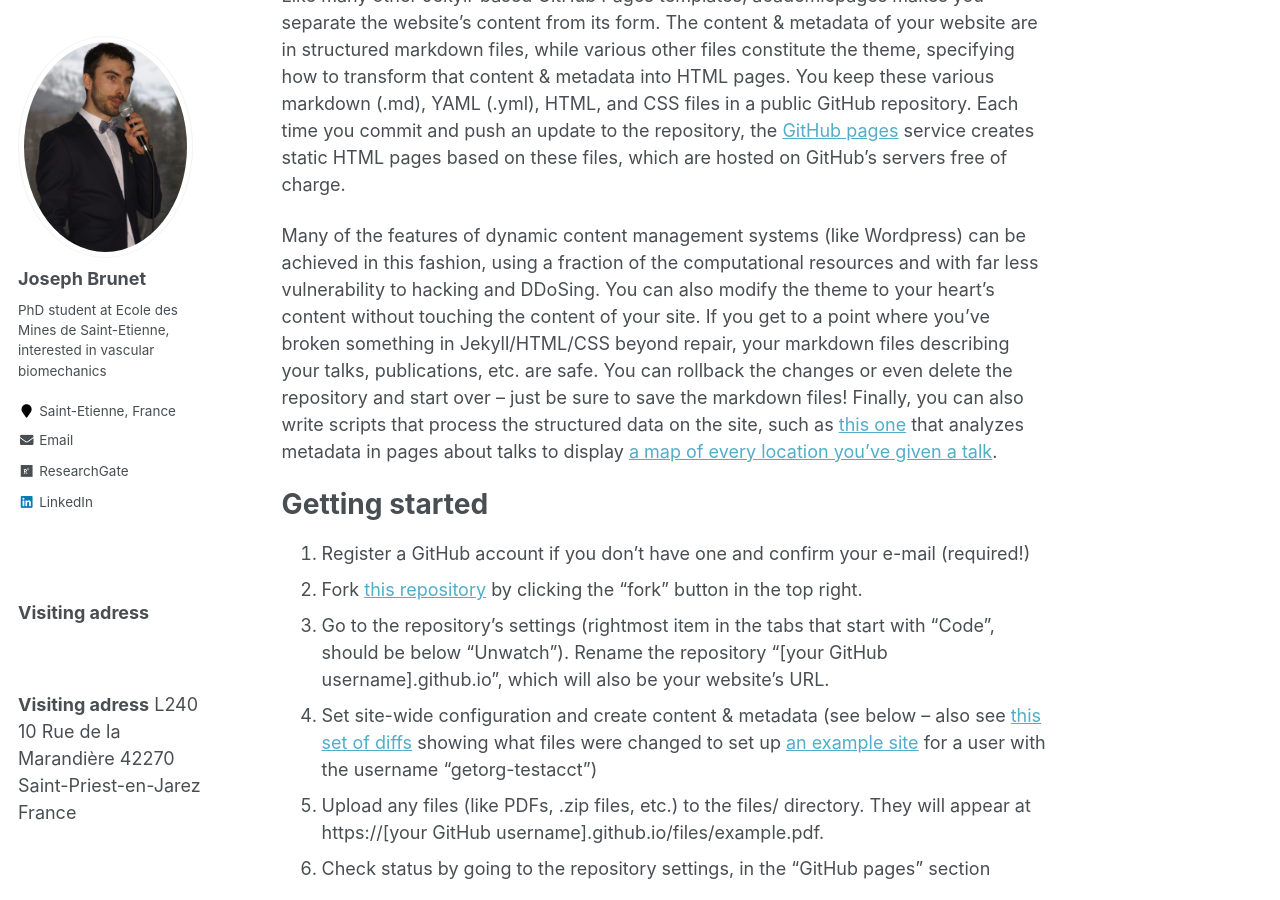
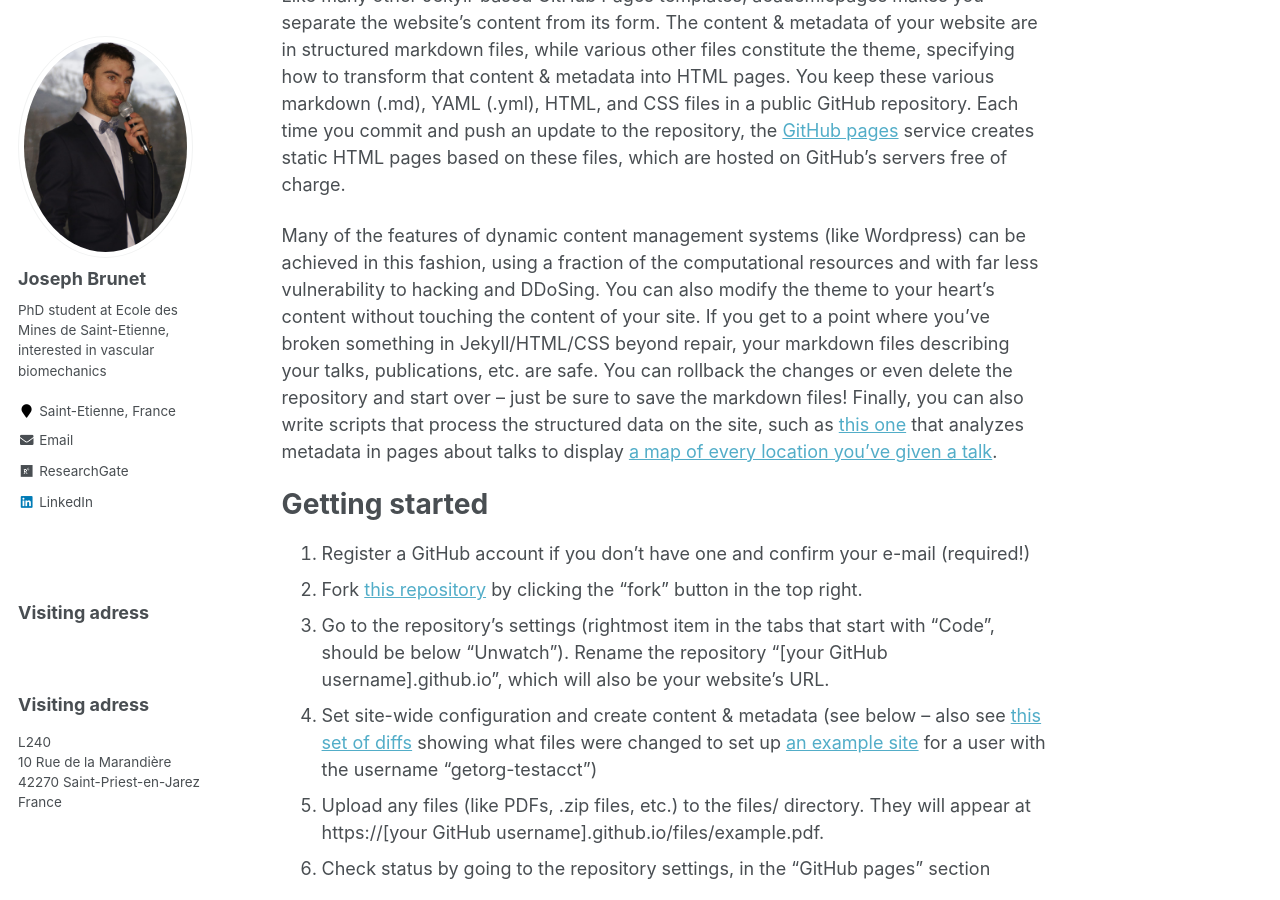
Before and after one commit to JosephBrunet/JosephBrunet.github.io, a Jekyll site: the page built from _pages/about.md, in a window 1280 px wide and 900 px high, scrolled down 837 px. Built offline with Jekyll 4.4.1, drawn with Linux system fonts in a browser that asks for light colours.

```diff
--- a/_includes/author-profile.html
+++ b/_includes/author-profile.html
@@ -125,10 +125,10 @@
     <b>Visiting adress</b>
     <h2 style="padding: 10px"></h2>
     <b>Visiting adress</b>
-    L240
-    10 Rue de la Marandière
-    42270 Saint-Priest-en-Jarez
-    France
-
+    <p> L240<br>
+      10 Rue de la Marandière<br>
+      42270 Saint-Priest-en-Jarez<br>
+      France<br>
+    </p>
   </div>
 </div>
```
